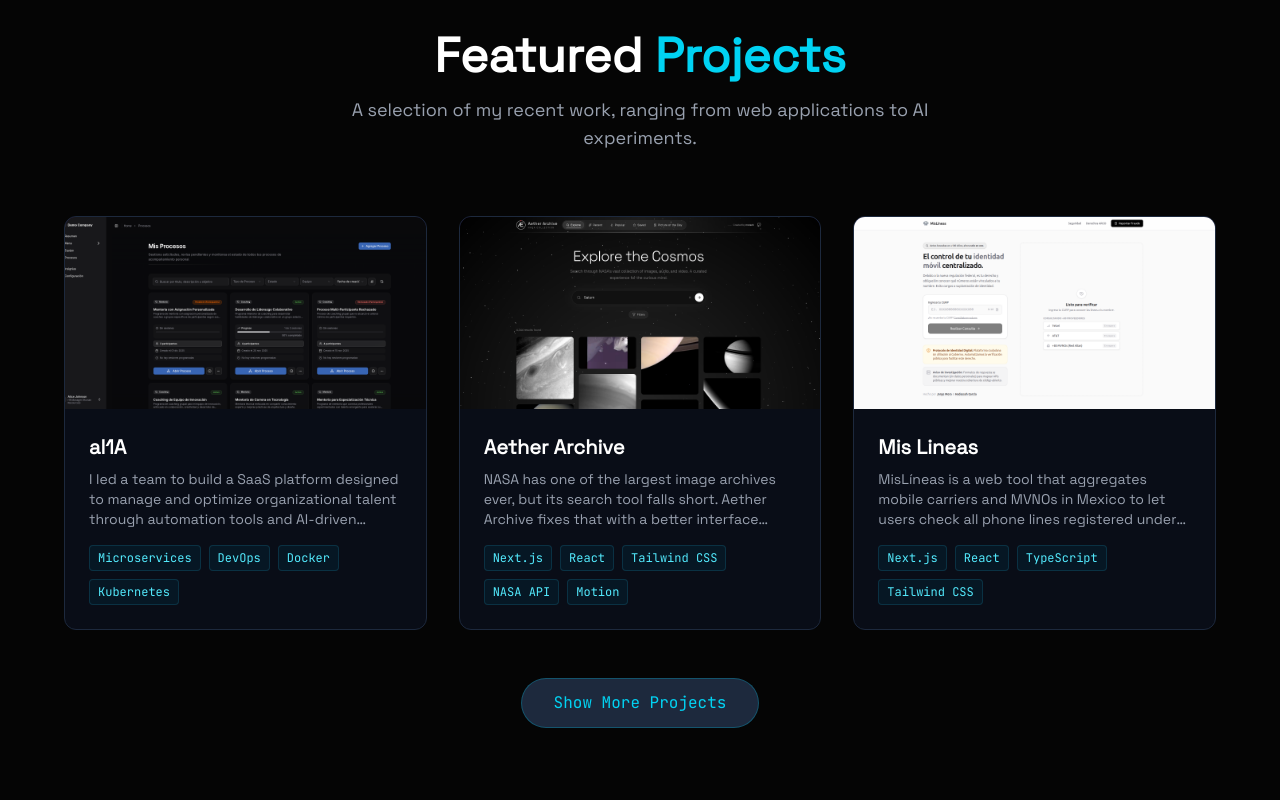
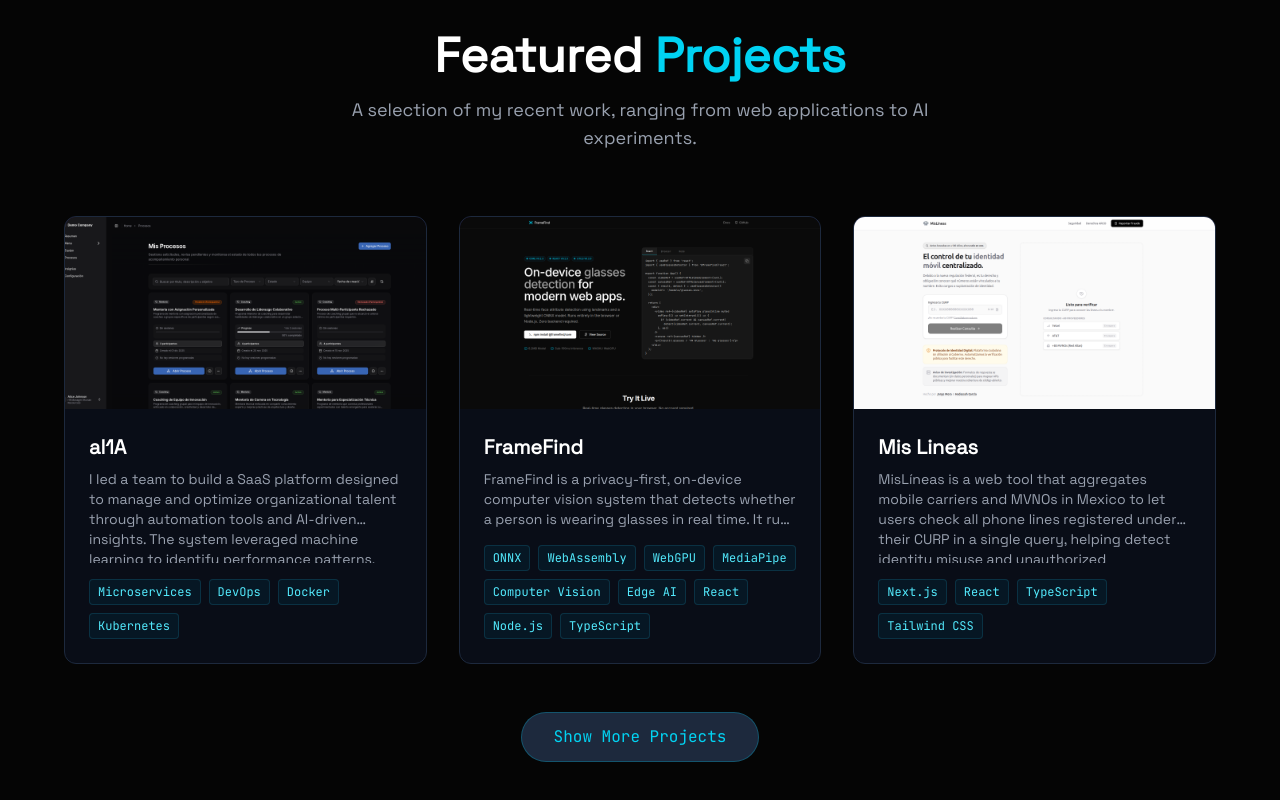
Before and after one commit to moraxh/MyPortfolio, an Astro site: page / in a window 1280 px wide. Shown: the part 2052-2852 px from the top of the page. Built offline with nearby package versions, Linux system fonts and the light colour scheme; Astro itself is replaced by a stand-in of ours; some packages are replaced by stand-ins of ours.

Commit message:
feat: add FrameFind project with detailed description and image; update project statistics in About component

```diff
--- a/src/components/About.tsx
+++ b/src/components/About.tsx
@@ -13,9 +13,9 @@ export default function About() {
 
   const stats = [
     { label: "Years of Experience", value: `${yearsOfExperience}+`, icon: <User className="w-6 h-6 text-cyan-400" /> },
-    { label: "Projects Completed", value: "25+", icon: <Code className="w-6 h-6 text-purple-400" /> },
+    { label: "Projects Completed", value: "35+", icon: <Code className="w-6 h-6 text-purple-400" /> },
     { label: "Technologies Mastered", value: "20+", icon: <Target className="w-6 h-6 text-emerald-400" /> },
-    { label: "Organizations Served", value: "2+", icon: <Heart className="w-6 h-6 text-pink-400" /> }
+    { label: "Organizations Served", value: "4+", icon: <Heart className="w-6 h-6 text-pink-400" /> }
   ]
 
   return (
--- a/src/components/Projects.tsx
+++ b/src/components/Projects.tsx
@@ -23,13 +23,13 @@ const projects: Project[] = [
     image: "/projects/al1a.png"
   },
   {
-    title: "Aether Archive",
-    description: "NASA has one of the largest image archives ever, but its search tool falls short. Aether Archive fixes that with a better interface using NASA’s public API, free and unaffiliated.",
-    tags: ["Next.js", "React", "Tailwind CSS", "NASA API", "Motion"],
+    title: "FrameFind",
+    description: "FrameFind is a privacy-first, on-device computer vision system that detects whether a person is wearing glasses in real time. It runs entirely locally in the browser via WebAssembly or in Node.js using ONNX Runtime, eliminating the need for server-side inference. The system uses MediaPipe for face landmark detection, crops the eye region, and feeds a lightweight ONNX model (~6.2 MB) to produce probabilistic predictions with temporal smoothing. I designed the architecture for low-latency, offline-first performance with support for both WASM and WebGPU acceleration, and implemented a modular framework that enables additional face-related detectors to be added as independent packages within the same ecosystem.",
+    tags: ["ONNX", "WebAssembly", "WebGPU", "MediaPipe", "Computer Vision", "Edge AI", "React", "Node.js", "TypeScript"],
     links: {
-      demo: "https://aether-archive.vercel.app/"
+      demo: "https://framefind.moraxh.dev"
     },
-    image: "/projects/aether-archive.png"
+    image: "/projects/framefind.png"
   },
   {
     title: "Mis Lineas",
@@ -39,6 +39,15 @@ const projects: Project[] = [
       demo: "https://mislineas.com.mx"
     },
     image: "/projects/mislineas.png"
+  },
+  {
+    title: "Aether Archive",
+    description: "NASA has one of the largest image archives ever, but its search tool falls short. Aether Archive fixes that with a better interface using NASA’s public API, free and unaffiliated.",
+    tags: ["Next.js", "React", "Tailwind CSS", "NASA API", "Motion"],
+    links: {
+      demo: "https://aether-archive.vercel.app/"
+    },
+    image: "/projects/aether-archive.png"
   },
   {
     title: "Thermodynamics Lab Web",
```
Also changed, not shown: public/projects/framefind.png (added).
